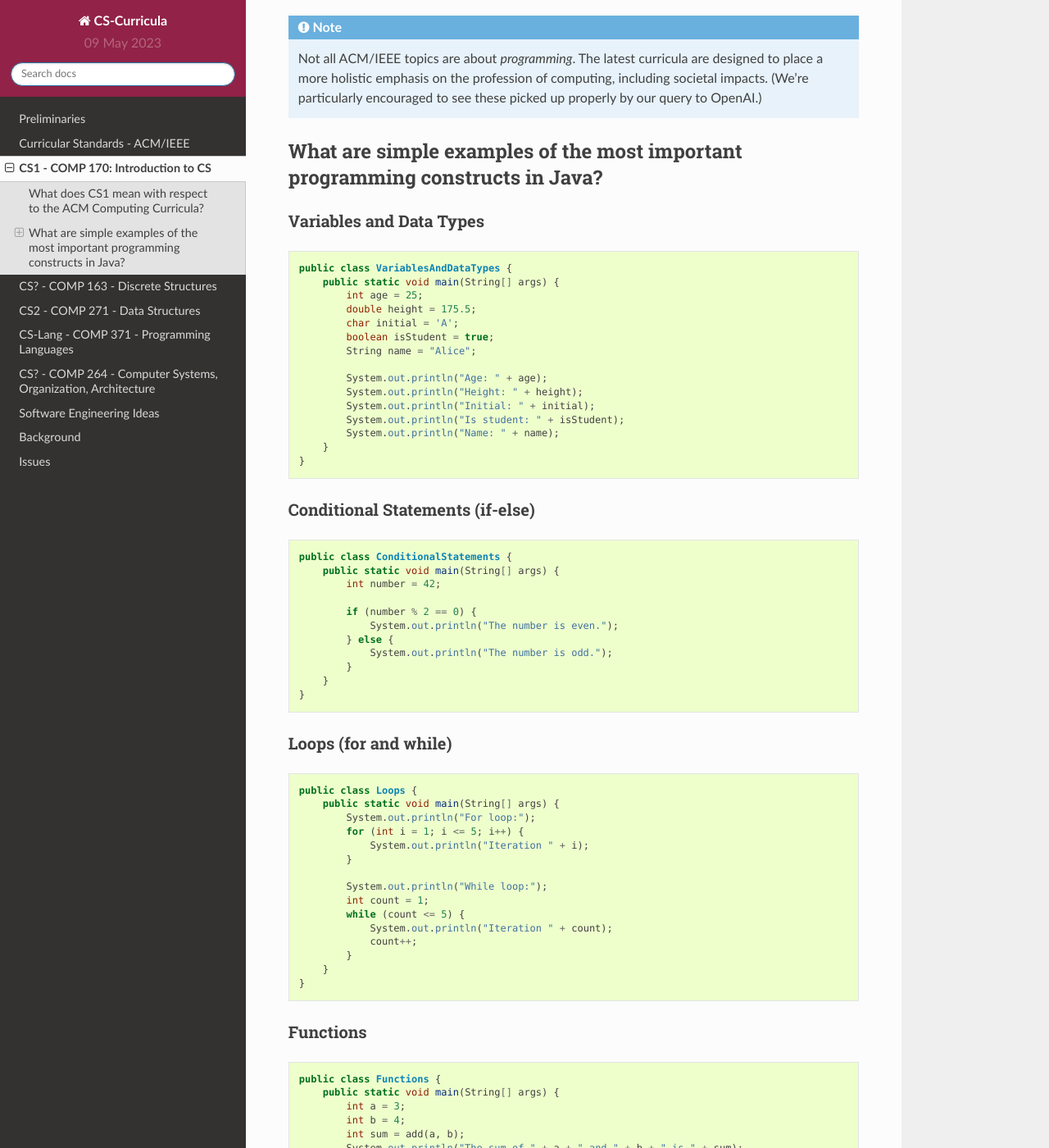
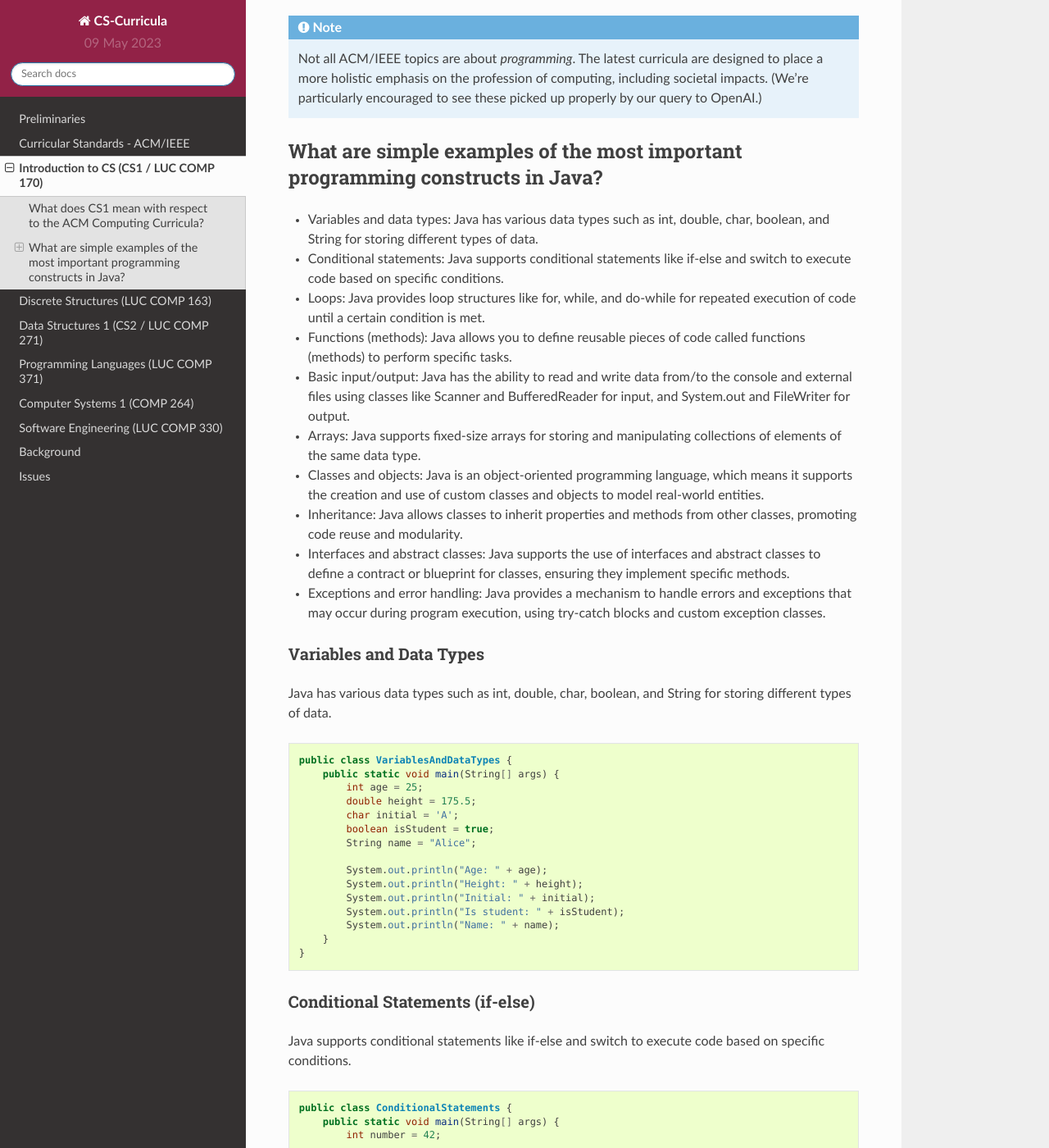
Before and after one commit to LoyolaChicagoBooks/curricula, a Sphinx documentation site: the page built from source/10-cs1/content.rst, in a window 1280 px wide and 1400 px high, scrolled down 1309 px. Shown: the whole window at 82% size. Built offline with Sphinx 7.4.7 and the Read the Docs theme 2.0.0, drawn with Linux system fonts in a browser that asks for light colours; some of the changed text lies outside the part shown.

Commit message:
various additions and improvements

```diff
--- a/source/10-cs1/content.rst
+++ b/source/10-cs1/content.rst
@@ -1,4 +1,4 @@
-CS1 - COMP 170: Introduction to CS
+Introduction to CS (CS1 / LUC COMP 170)
 ========================================
 
 What does CS1 mean with respect to the ACM Computing Curricula?
@@ -46,9 +46,30 @@ These topics provide a solid foundation in computer science for students in a CS
 
 What are simple examples of the most important programming constructs in Java?
 --------------------------------------------------------------------------------
+- Variables and data types: Java has various data types such as int, double, char, boolean, and String for storing different types of data.
+
+- Conditional statements: Java supports conditional statements like if-else and switch to execute code based on specific conditions.
+
+- Loops: Java provides loop structures like for, while, and do-while for repeated execution of code until a certain condition is met.
+
+- Functions (methods): Java allows you to define reusable pieces of code called functions (methods) to perform specific tasks.
+
+- Basic input/output: Java has the ability to read and write data from/to the console and external files using classes like Scanner and BufferedReader for input, and System.out and FileWriter for output.
+
+- Arrays: Java supports fixed-size arrays for storing and manipulating collections of elements of the same data type.
+
+- Classes and objects: Java is an object-oriented programming language, which means it supports the creation and use of custom classes and objects to model real-world entities.
+
+- Inheritance: Java allows classes to inherit properties and methods from other classes, promoting code reuse and modularity.
+
+- Interfaces and abstract classes: Java supports the use of interfaces and abstract classes to define a contract or blueprint for classes, ensuring they implement specific methods.
+
+- Exceptions and error handling: Java provides a mechanism to handle errors and exceptions that may occur during program execution, using try-catch blocks and custom exception classes.
 
 Variables and Data Types
 ^^^^^^^^^^^^^^^^^^^^^^^^
+
+Java has various data types such as int, double, char, boolean, and String for storing different types of data.
 
 .. code-block:: java
 
@@ -72,6 +93,8 @@ Variables and Data Types
 Conditional Statements (if-else)
 ^^^^^^^^^^^^^^^^^^^^^^^^^^^^^^^^
 
+Java supports conditional statements like if-else and switch to execute code based on specific conditions.
+
 .. code-block:: java
 
    public class ConditionalStatements {
@@ -89,6 +112,8 @@ Conditional Statements (if-else)
 
 Loops (for and while)
 ^^^^^^^^^^^^^^^^^^^^^^
+
+Java provides loop structures like for, while, and do-while for repeated execution of code until a certain condition is met.
 
 .. code-block:: java
 
@@ -112,6 +137,8 @@ Loops (for and while)
 Functions
 ^^^^^^^^^^^
 
+Functions (methods): Java allows you to define reusable pieces of code called functions (methods) to perform specific tasks.
+
 .. code-block:: java
 
    public class Functions {
@@ -130,6 +157,8 @@ Functions
 
 Basic I/O
 ^^^^^^^^^^^
+
+Java has the ability to read and write data from/to the console and external files using classes like Scanner and BufferedReader for input, and System.out and FileWriter for output.
 
 .. code-block:: java
 
@@ -152,6 +181,8 @@ Basic I/O
 Arrays
 ^^^^^^^
 
+Java supports fixed-size arrays for storing and manipulating collections of elements of the same data type.
+
 .. code-block:: java
 
    public class BasicArrays {
@@ -173,6 +204,8 @@ Arrays
 
 Classes and Objects
 ^^^^^^^^^^^^^^^^^^^^^
+
+Classes and objects: Java is an object-oriented programming language, which means it supports the creation and use of custom classes and objects to model real-world entities.
 
 .. code-block:: java
 
@@ -197,6 +230,8 @@ Classes and Objects
 
 Inheritance
 ^^^^^^^^^^^^
+
+Java allows classes to inherit properties and methods from other classes, promoting code reuse and modularity.
 
 .. code-block:: java
 
@@ -223,6 +258,8 @@ Inheritance
 
 Interfaces and Abstract Classes
 ^^^^^^^^^^^^^^^^^^^^^^^^^^^^^^^^
+
+Interfaces and abstract classes: Java supports the use of interfaces and abstract classes to define a contract or blueprint for classes, ensuring they implement specific methods.
 
 .. code-block:: java
 
@@ -263,6 +300,8 @@ Interfaces and Abstract Classes
 Exceptions and Error Handling
 ^^^^^^^^^^^^^^^^^^^^^^^^^^^^^^^^
 
+Java provides a mechanism to handle errors and exceptions that may occur during program execution, using try-catch blocks and custom exception classes.
+
 .. code-block:: java
 
    public class ExceptionsAndErrorHandling {
@@ -277,9 +316,42 @@ Exceptions and Error Handling
        }
    }
 
+Here's the ExceptionsAndErrorHandling example refactored to use a simple return code mechanism instead of exceptions:
+
+.. code-block:: java
+
+   public class SimpleErrorHandling {
+
+       public static void main(String[] args) {
+           int[] numbers = {1, 2, 3, 4, 5};
+           int index = 5;
+
+           int result = getElement(numbers, index);
+           if (result != -1) {
+               System.out.println("Element at index " + index + " is: " + result);
+           } else {
+               System.out.println("Error: Invalid index " + index);
+           }
+       }
+
+       public static int getElement(int[] array, int index) {
+           if (index >= 0 && index < array.length) {
+               return array[index];
+           } else {
+               return -1;
+           }
+       }
+   }
+
+In this refactored version, the ``getElement()`` method returns -1 if the index is out of bounds, indicating an error. The main method checks the return value and, if it's not -1, prints the element at the specified index. Otherwise, it prints an error message. Keep in mind that this approach assumes that -1 is not a valid value in the array. In a more generic solution, you could use an optional type or a custom result object to handle error cases.
+
 
 Refactor Animal and Dog example with an interface that has all common methods?
 ^^^^^^^^^^^^^^^^^^^^^^^^^^^^^^^^^^^^^^^^^^^^^^^^^^^^^^^^^^^^^^^^^^^^^^^^^^^^^^^^^
+
+We tend to think in terms of interfaces instead of inheritance whenever possible.
+We asked Chat-GPT4 to refactor this example to use interfaces instead of inheritance.
+This is the result.
 
 .. code-block:: java
 
@@ -305,6 +377,9 @@ Refactor Animal and Dog example with an interface that has all common methods?
 Refactor: Animal not a good name for an interface. Use WhatAnimalsDo instead.
 ^^^^^^^^^^^^^^^^^^^^^^^^^^^^^^^^^^^^^^^^^^^^^^^^^^^^^^^^^^^^^^^^^^^^^^^^^^^^^^^^^
 
+``Animal`` would be fine for inheritance. But it's less of a good name for an interface.
+We asked to refactor ``Animal`` to ``WhatAnimalsDo``. This also allows for us to define other interfaces associated with animals.
+
 .. code-block:: java
 
    interface WhatAnimalsDo {
@@ -328,6 +403,8 @@ Refactor: Animal not a good name for an interface. Use WhatAnimalsDo instead.
 
 Refactor: Add two other animals...
 ^^^^^^^^^^^^^^^^^^^^^^^^^^^^^^^^^^^^^^^^^^^^^^^^^^^^^^^^^^^^^^^^^^^^^^^^^^^^^^^^^
+
+And this shows how to add additional animals....
 
 .. code-block:: java
 
@@ -370,4 +447,8 @@ Refactor: Add two other animals...
    }
 
 
-.. note:: More of the top 15 coming...
+
+How do these Java topics map to the CS1 curricula and ACM/IEEE?
+^^^^^^^^^^^^^^^^^^^^^^^^^^^^^^^^^^^^^^^^^^^^^^^^^^^^^^^^^^^^^^^^^^
+
+.. note:: George to finish.
--- a/source/12-discrete-structures/content.rst
+++ b/source/12-discrete-structures/content.rst
@@ -1,5 +1,5 @@
-CS? - COMP 163 - Discrete Structures
-===========================================
+Discrete Structures (LUC COMP 163)
+=====================================
 
 These are the top 15 topics in Discrete Structures
 
--- a/source/15-cs2/content.rst
+++ b/source/15-cs2/content.rst
@@ -1,5 +1,5 @@
-CS2 - COMP  271 - Data Structures
-=================================
+Data Structures 1 (CS2 / LUC COMP 271)
+=======================================
 
 Top 15 topics in CS2 curricula?
 ^^^^^^^^^^^^^^^^^^^^^^^^^^^^^^^
--- a/source/20-languages/content.rst
+++ b/source/20-languages/content.rst
@@ -1,4 +1,4 @@
-CS-Lang - COMP 371 - Programming Languages
+Programming Languages (LUC COMP 371)
 ==========================================
 
 .. todo:: If this is a book, shouldn't these top-level units be chapters rather than sections?
--- a/source/25-systems/content.rst
+++ b/source/25-systems/content.rst
@@ -1,4 +1,4 @@
-CS? - COMP 264 - Computer Systems, Organization, Architecture
+Computer Systems 1 (COMP 264)
 ==============================================================
 
 .. note:: George
--- a/source/30-software-engineering/content.rst
+++ b/source/30-software-engineering/content.rst
@@ -1,5 +1,5 @@
-Software Engineering Ideas
-============================
+Software Engineering (LUC COMP 330)
+====================================
 
 .. note:: GPT-4 + Insights
 
```
